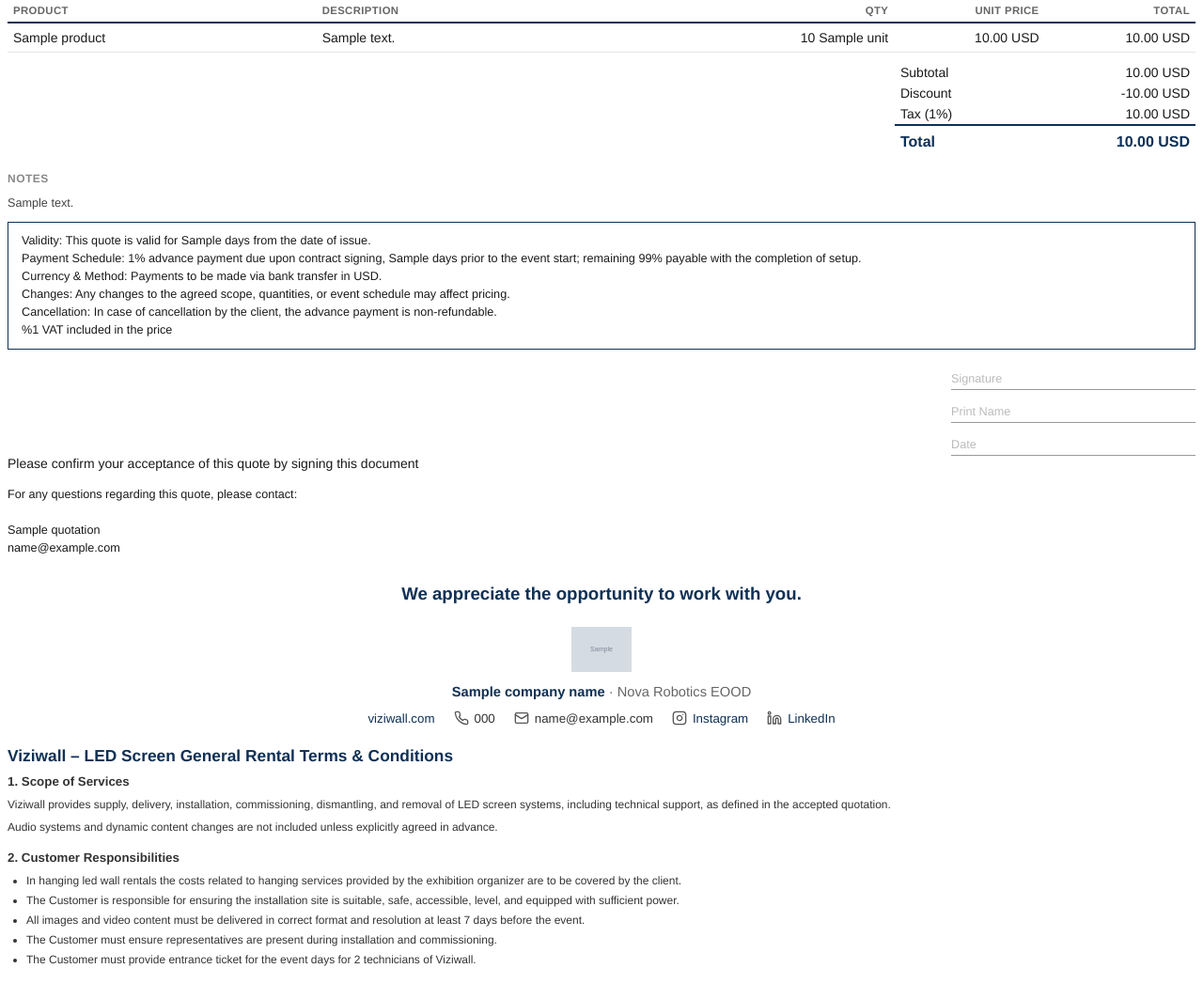
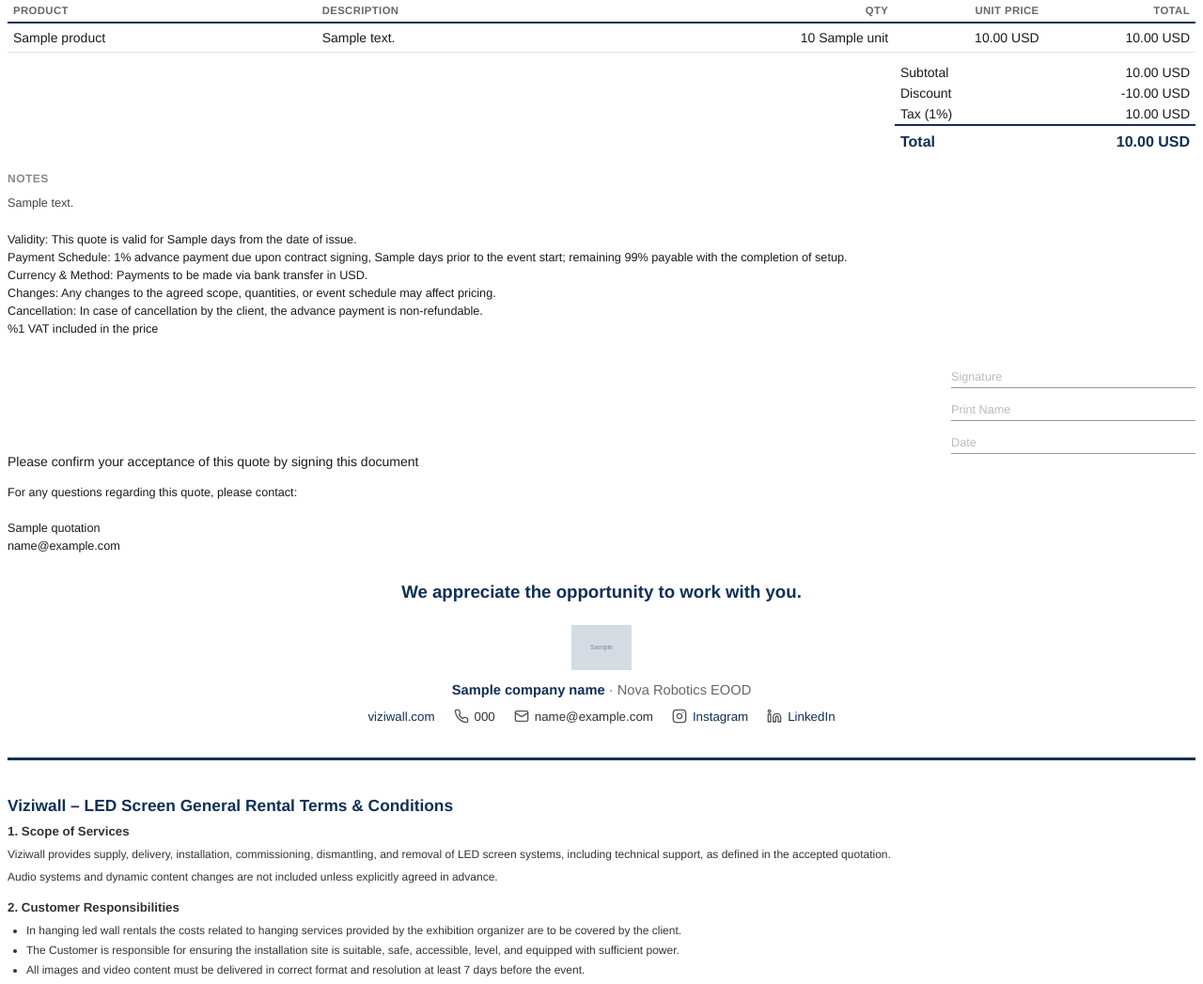
Before and after one commit to keselioglu/viziwall-quotes, a Python web app: template backend/app/templates/quotation.html in a window 1280 px wide. Shown: the part 324-1371 px from the top of the page at 94% size. Run offline with Jinja, Linux system fonts and the light colour scheme; the template is opened without the code that fills it: most values are stand-ins (such as "Sample title", 1, 10 or a date in 2020); grey boxes marked "Sample" are stand-in pictures.

Commit message:
Add a visible separator with more gap before Terms; drop the payment-info border
- Insert a bold horizontal rule with generous spacing between the
  credentials block and Terms & Conditions
- Remove the box border around the Validity/Payment Schedule section

```diff
--- a/backend/app/templates/quotation.html
+++ b/backend/app/templates/quotation.html
@@ -28,7 +28,7 @@
     .totals .total-row td { border-top: 2px solid #0e3055; color: #0e3055; font-weight: 700; font-size: 12pt; padding-top: 8px; }
     .notes { margin-top: 20px; font-size: 9.5pt; color: #444; }
     .notes h3 { font-size: 9pt; text-transform: uppercase; letter-spacing: 0.5px; color: #888; margin-bottom: 6px; }
-    .payment-info { border: 1.5px solid #0e3055; padding: 10px 14px; margin-top: 12px; font-size: 9.5pt; line-height: 1.5; break-inside: avoid; page-break-inside: avoid; }
+    .payment-info { padding: 10px 0; margin-top: 12px; font-size: 9.5pt; line-height: 1.5; break-inside: avoid; page-break-inside: avoid; }
     .signature-block { display: flex; justify-content: space-between; align-items: flex-end; margin-top: 24px; break-inside: avoid; page-break-inside: avoid; }
     .signature-line { width: 260px; }
     .signature-line .field { border-bottom: 1px solid #999; color: #bbb; padding-bottom: 4px; margin-bottom: 16px; font-size: 9.5pt; }
@@ -42,6 +42,7 @@
     .credentials-row a { color: #0e3055; text-decoration: none; }
     .credentials-item { display: inline-flex; align-items: center; gap: 6px; }
     .credentials-item svg { width: 16px; height: 16px; flex-shrink: 0; }
+    .credentials-separator { border: none; border-top: 3px solid #0e3055; margin: 36px 0; }
     .terms { margin-top: 20px; font-size: 9pt; color: #333; line-height: 1.5; }
     .terms h2 { font-size: 13pt; color: #0e3055; margin: 0 0 4px; }
     .terms .terms-subtitle { font-size: 9.5pt; color: #666; margin-bottom: 16px; }
@@ -262,6 +263,8 @@
     </div>
 </div>
 
+<hr class="credentials-separator">
+
 <div class="terms">
     <h2>Viziwall &ndash; LED Screen General Rental Terms &amp; Conditions</h2>
 
```
